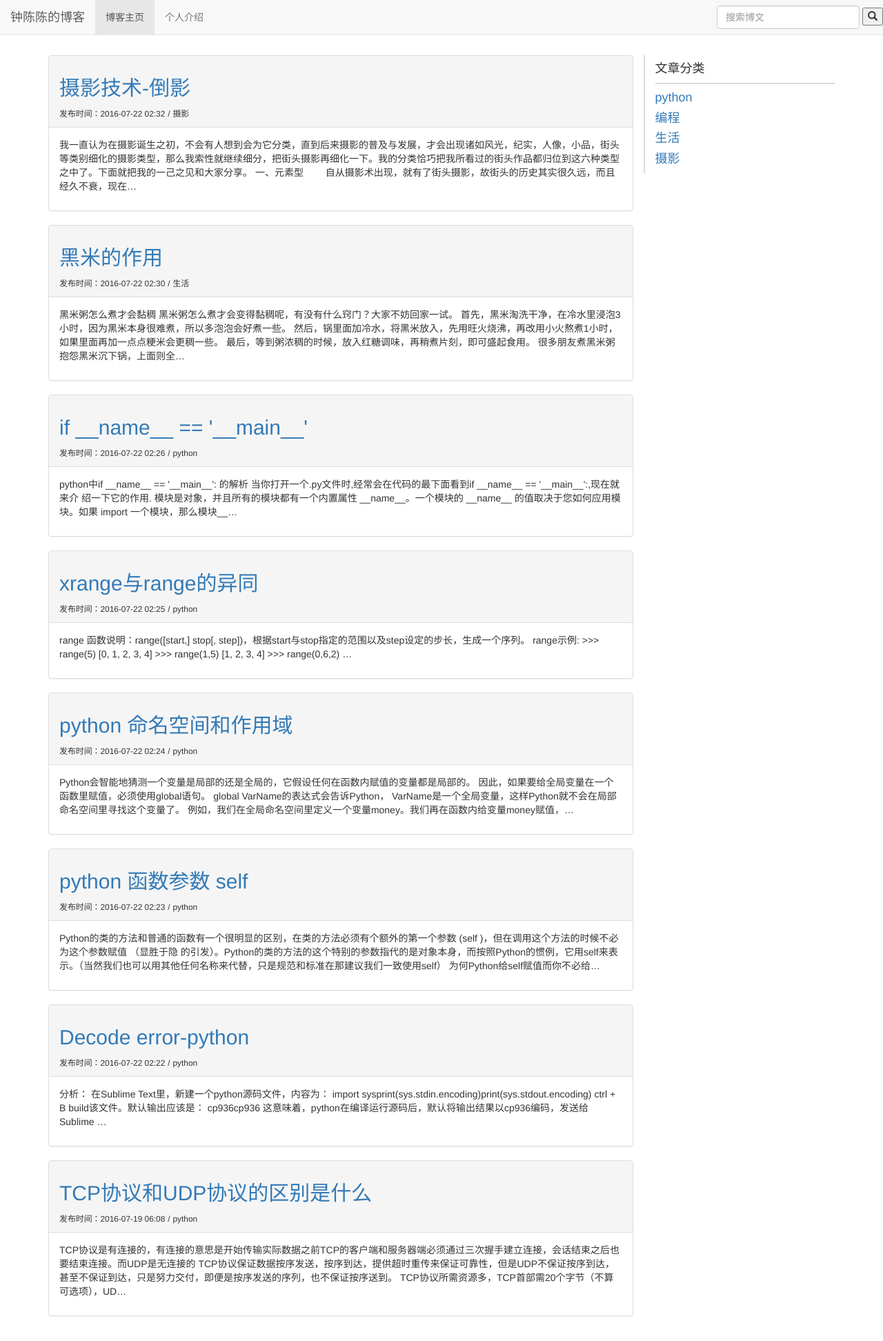
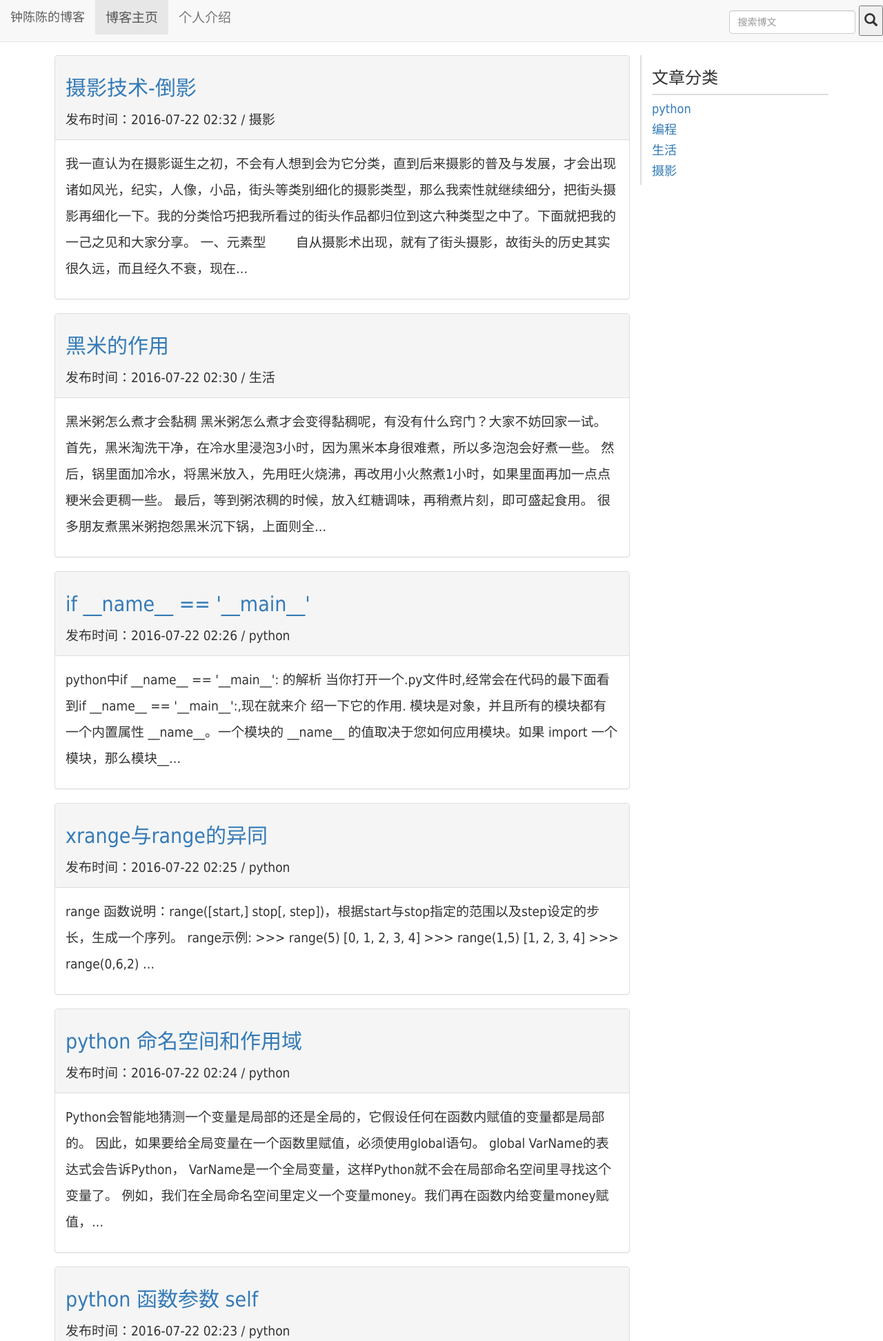
Before and after one commit to summer28/BlogSummer, a Django app: page /blog/ in a window 1280 px wide. Shown: the top 1944 px of the page at 69% size. Run offline with Django 3.2, Linux system fonts and the light colour scheme; data comes from the database, SQL or seed files in the repository; some libraries are stand-ins or nearby versions.

Commit message:
bootstrap with comment_2

```diff
--- a/blogsummer/blog/static/blog/css/base.css
+++ b/blogsummer/blog/static/blog/css/base.css
@@ -1,5 +1,12 @@
+body{
+	font-size: 19px;
+	font-family: Microsoft YaHei,'宋体' , Tahoma, Helvetica, Arial, "\5b8b\4f53", sans-serif;
+	line-height: 2em;
+}
 .container{
 	margin-top: 80px;
+	width:90%;
+
 }
 
 .tags{
@@ -8,3 +15,9 @@
 	border-left-width: 2px;
 	border-left-color: #DDD;
 }
+
+.catogry_title{
+	border-bottom-style: solid;
+	border-bottom-width: 2px;
+	border-bottom-color: #DDD;
+}
--- a/blogsummer/blog/static/blog/css/detail.css
+++ b/blogsummer/blog/static/blog/css/detail.css
@@ -1,6 +1,4 @@
-.container{
-	margin-top: 80px;
-}
+
 .control-group{
 	margin-bottom: 20px;
 }
@@ -27,8 +25,3 @@
 	border-left-width: 2px;
 	border-left-color: #DDD;
 }
-.catogry_title{
-	border-bottom-style: solid;
-	border-bottom-width: 2px;
-	border-bottom-color: #DDD;
-}
--- a/blogsummer/blog/templates/base.html
+++ b/blogsummer/blog/templates/base.html
@@ -49,7 +49,7 @@
                         </div>
 
                           <div class="col-md-3 tags">
-                                  <div class =catogry_title><h4>文章分类</h4></div>
+                                  <div class =catogry_title><h3>文章分类</h3></div>
                                   <div class="category_content">
                                            {% for category in categories %}
                                            <a href="{% url 'blog_get_category' category.id %}" >
--- a/blogsummer/blog/templates/blog-detail-new.html
+++ b/blogsummer/blog/templates/blog-detail-new.html
@@ -7,6 +7,7 @@
         {% load staticfiles %}
 
         <link href="{% static 'blog/bootstrap/css/bootstrap.min.css' %}" rel="stylesheet">
+         <link rel="stylesheet" type="text/css" href="{% static 'blog/css/base.css' %}" />
         <link rel="stylesheet" type="text/css" href="{% static 'blog/css/detail.css' %}" />
         <script type="text/javascript" src="{% static 'blog/jquery/jquery-3.0.0.js' %}"></script>
        <!--  <script type="text/javascript" src="http://ajax.microsoft.com/ajax/jquery/jquery-1.4.min.js"></script> -->
@@ -52,7 +53,7 @@
                                   <div class="panel panel-default">
                                           <div class="panel-heading">
                                                     <div class="blog_header">
-                                                            <h3>{{ blog.title }}</h3>
+                                                            <a href= "{% url 'blog_get_detail' blog.id %}"><h2>{{ blog.title }}</h2></a>
                                                             <span>
                                                                 发布时间：{{ blog.created|date:"Y-m-d H:i" }}
                                                             </span>
--- a/blogsummer/blog/templates/blog-list.html
+++ b/blogsummer/blog/templates/blog-list.html
@@ -2,7 +2,7 @@
 {% block head %}
 {% load staticfiles %}
 
-	<link rel="stylesheet" type="text/css" href="{% static 'blog/css/detail.css' %}" />
+	<link rel="stylesheet" type="text/css" href="{% static 'blog/css/base.css' %}" />
 
 {% endblock %}
 {% block content %}
@@ -12,9 +12,9 @@
 		<div class="blog_header">
 			<a href= "{% url 'blog_get_detail' blog.id %}"><h2>{{ blog.title }}</h2></a>
 
-			<small><span class="blog_created" >发布时间：{{ blog.created|date:"Y-m-d H:i" }}</span></small>
-			<small><span class="dc_sep">/</span></small>
-			<small ><span class="blog_category" >{{ blog.category.name }}</span></small>
+			<span class="blog_created" >发布时间：{{ blog.created|date:"Y-m-d H:i" }}</span>
+			<span class="dc_sep">/</span></small>
+			<span class="blog_category" >{{ blog.category.name }}</span>
 		</div>
 	</div>
 
```
